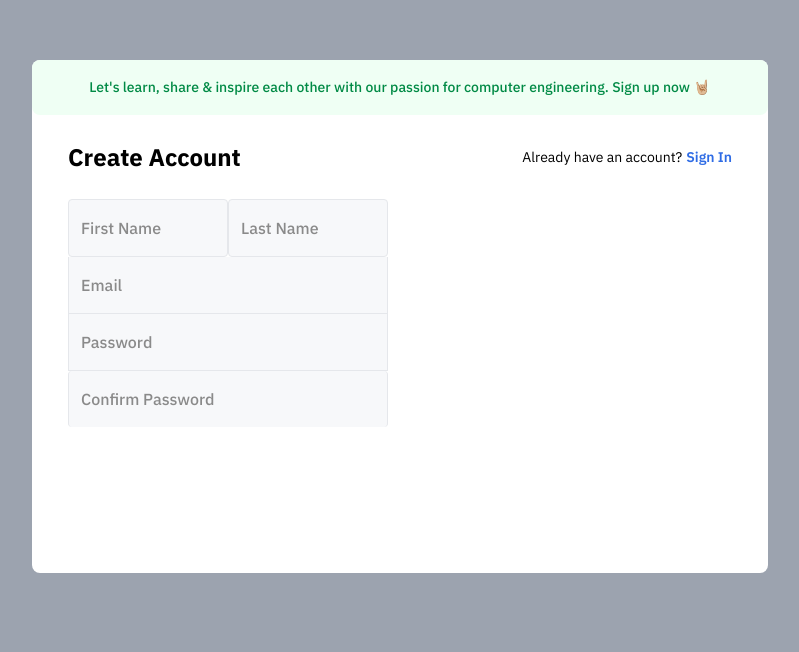
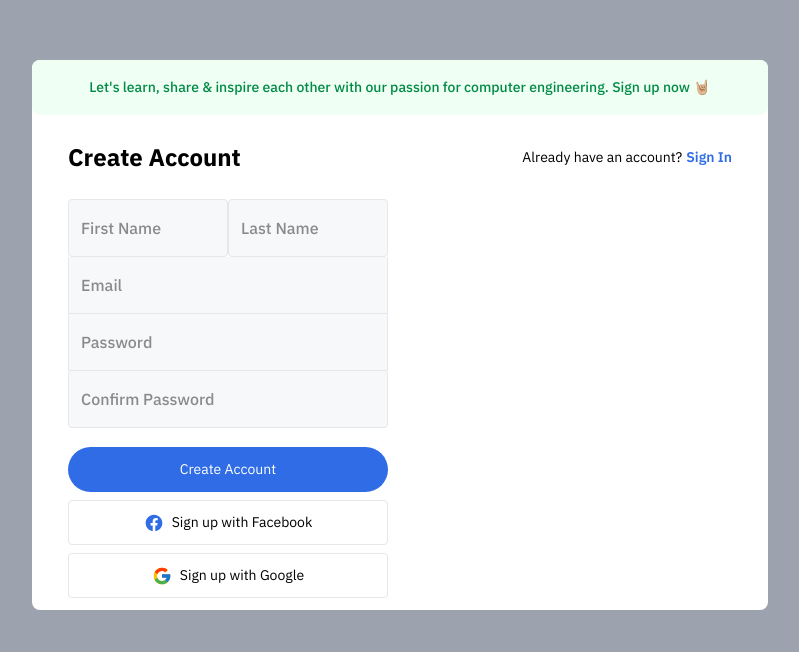
Before and after one commit to mabuhanifa/banao-next, a Next.js app: page / in a window 1280 px wide. Shown: the part 148-800 px from the top of the page, without its empty margins (240-1039 px from the left). Built offline with nearby package versions, Linux system fonts and the light colour scheme.

Commit message:
buttons updated

```diff
--- a/components/Login.js
+++ b/components/Login.js
@@ -1,7 +1,10 @@
+import { FcGoogle } from "react-icons/fc";
+import { RiFacebookCircleFill } from "react-icons/ri";
+
 export default function Login() {
   return (
     <div className="bg-gray-400 flex justify-center p-52 ">
-      <div className="w-[736px] h-[513px] bg-white rounded-[8px]">
+      <div className="w-[736px] h-[550px] bg-white rounded-[8px]">
         <div className="flex justify-center bg-[#EFFFF4] py-[17px] px-0 rounded-[8px]">
           <p className="text-[14px] text-[#008A45] font-[500]">
             Let&apos;s learn, share & inspire each other with our passion for
@@ -49,10 +52,33 @@ export default function Login() {
               <input
                 type="text"
                 placeholder="Confirm Password"
-                className="bg-[#F7F8FA] px-3 py-4 border-l border-r rounded w-[320px] placeholder-[#8A8A8A] font-[500]"
+                className="bg-[#F7F8FA] px-3 py-4 border-l border-r border-b rounded w-[320px] placeholder-[#8A8A8A] font-[500]"
               />
             </div>
+            <input
+              type="button"
+              value="Create Account"
+              className="bg-[#2F6CE5] py-3 rounded-full text-white w-[320px] mt-[19px] text-[14px]"
+            />
           </form>
+        </div>
+        <div className="px-[36px]">
+          <div>
+            <button className="flex items-center gap-x-2 py-[11px] border rounded w-[320px] justify-center my-2 text-[14px]">
+              <span>
+                <RiFacebookCircleFill className="text-[#2F6CE5]" size={20}/>
+              </span>
+              <span>Sign up with Facebook</span>
+            </button>
+          </div>
+          <div>
+            <button className="flex items-center gap-x-2 py-[11px] border rounded w-[320px] justify-center my-2 text-[14px]">
+              <span>
+                <FcGoogle  size={20}/>
+              </span>
+              <span>Sign up with Google</span>
+            </button>
+          </div>
         </div>
       </div>
     </div>
```
